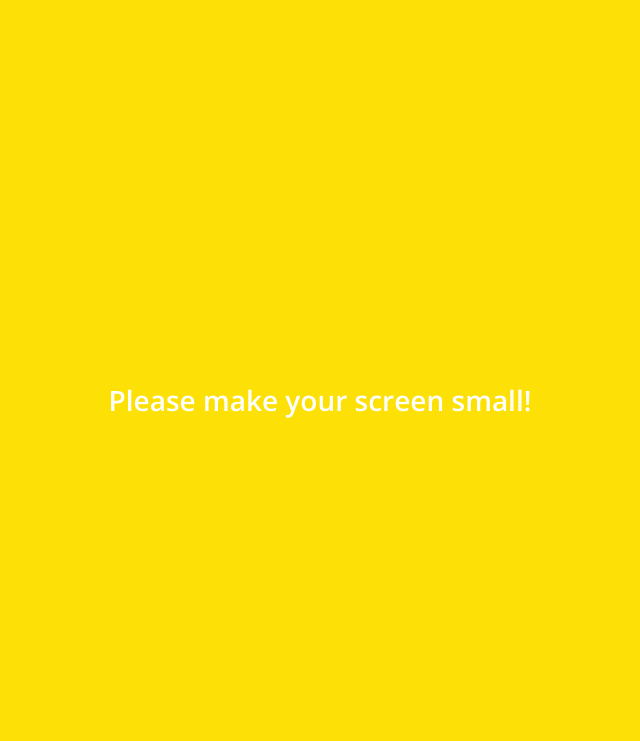
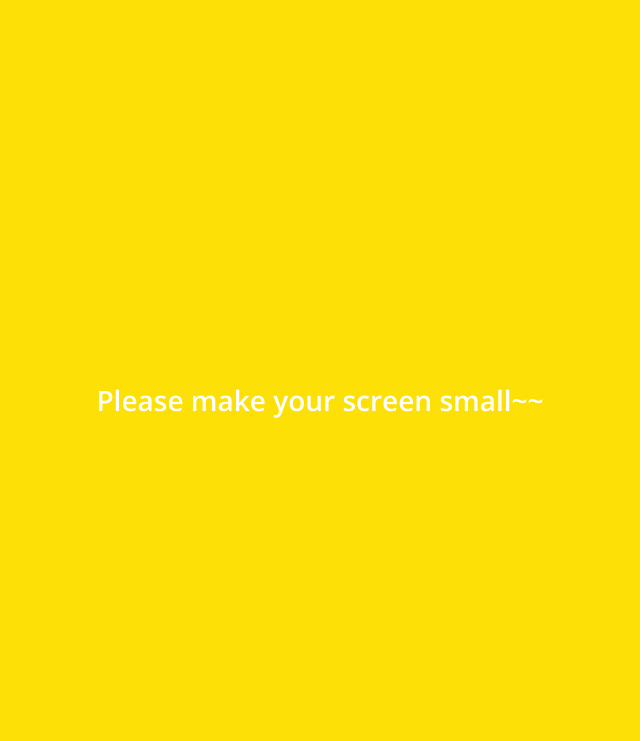
Before and after one commit to subsevy/kakao-clone, a plain HTML site: page chat.html in a window 1280 px wide. Shown: the top 741 px of the page, without its empty margins (320-960 px from the left). Drawn offline with nearby package versions, Linux system fonts and the light colour scheme.

Commit message:
changed warning message

```diff
--- a/chat.html
+++ b/chat.html
@@ -103,7 +103,7 @@
       </div>
     </div>
     <div class="bigScreen">
-      <span class="bigScreen__text">Please make your screen small!</span>
+      <span class="bigScreen__text">Please make your screen small~~</span>
     </div>
   </body>
 </html>
```
Also changed, not shown: find.html (+1 -1 lines), friends.html (+1 -1 lines), index.html (+1 -1 lines), more.html (+1 -1 lines), settings.html (+1 -1 lines).
